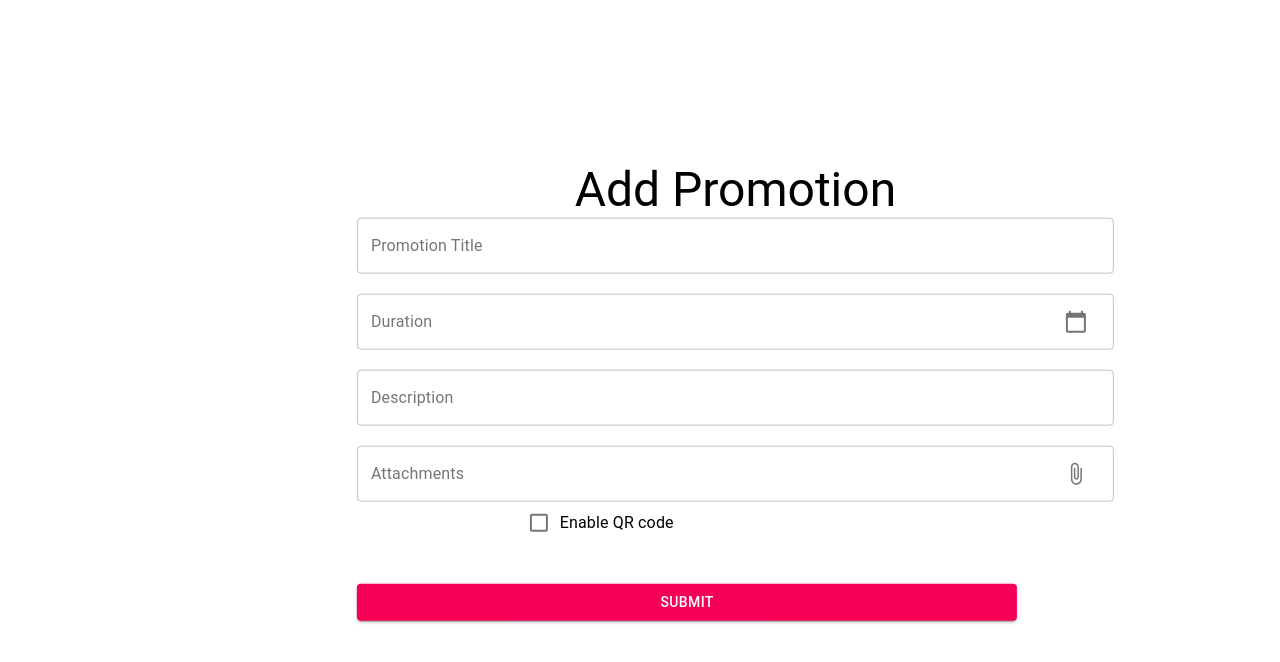
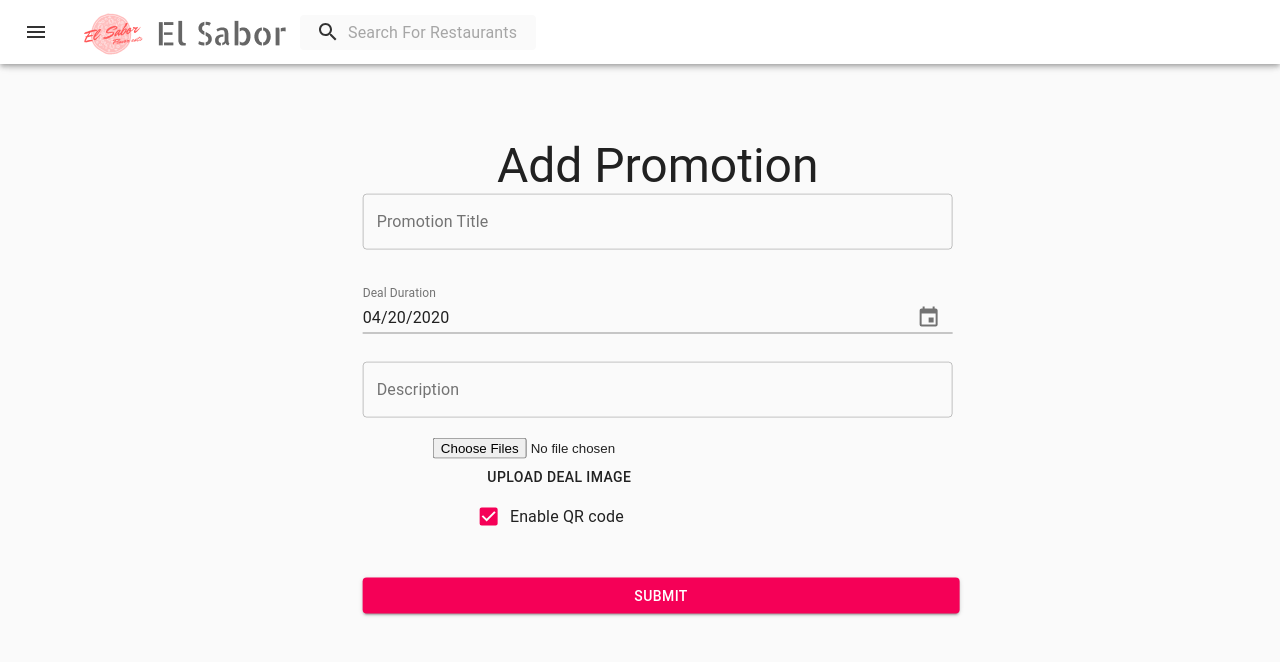
Before and after one commit to osagieomigie/elsabor, a React (Create React App) app in the folder frontend/: page /addCoupon in a window 1280 px wide. Shown: the top 662 px of the page. Built offline with nearby package versions, Linux system fonts and the light colour scheme.

Commit message:
Added the image upload and time setting input

```diff
--- a/frontend/src/components/couponForm.js
+++ b/frontend/src/components/couponForm.js
@@ -1,18 +1,20 @@
-import React from 'react';
+import React, { useState } from 'react';
 import { makeStyles } from '@material-ui/core/styles';
 import TextField from '@material-ui/core/TextField';
-import { Typography, FormControlLabel, Checkbox, Button, IconButton } from '@material-ui/core';
-import AttachFileRoundedIcon from '@material-ui/icons/AttachFileRounded';
-import CalendarTodayIcon from '@material-ui/icons/CalendarToday';
-import PhotoCamera from '@material-ui/icons/PhotoCamera';
+import { Typography, FormControlLabel, Checkbox, Button } from '@material-ui/core';
+import { storage } from "../firebase/firebase.js";
+import PersistentDrawerLeft from "./searchHeader.js";
+import DateFnsUtils from "@date-io/date-fns";
+import { KeyboardDatePicker, MuiPickersUtilsProvider } from "@material-ui/pickers";
+import 'date-fns';
 
 
 const useStyles = makeStyles ((theme) => ({
-    root: {
+    divRoot: {
         margin: theme.spacing(1),
         width: '50ch',
-        position: 'absolute', left: '45%', top: '45%',
-        transform: 'translate(-45%, -45%)',
+        position: 'absolute', left: '40%', top: '40%',
+        transform: 'translate(-40%, -40%)',
     },
     title: {
         position: 'relative', left: '25%',
@@ -30,49 +32,131 @@ const useStyles = makeStyles ((theme) => ({
         justifyContent: 'left',
     },
     submitButton: {
-        width: '83ch',
+        width: '75ch',
     },
     buttonDivider: {
         paddingTop: '40px',
     },
-
 }));
 
 export default function CouponForm() {
     const classes = useStyles();
 
-    const attachmentButton = () => (
-            <IconButton>
-                <AttachFileRoundedIcon />
-            </IconButton>
-    )
+  const allInputs = { imgUrl: "" };
+  const [imageAsFile, setImageAsFile] = useState("");
+  const [imageAsUrl, setImageAsUrl] = useState(allInputs);
+
+  console.log(imageAsFile);
+  const handleImageAsFile = (e) => {
+    const image = e.target.files[0];
+    setImageAsFile((imageFile) => image);
+  };
+
+  // in this function we would handle the firebase image upload and also the adding deal from the textFields
+  const handleFireBaseUpload = (e) => {
+    e.preventDefault();
+    console.log("start of upload");
+
+    if (imageAsFile === "") {
+      console.log(`not an image, the image file is a ${typeof imageAsFile}`);
+    }
+    const uploadTask = storage
+      .ref(`/images/${imageAsFile.name}`)
+      .put(imageAsFile);
+    //initiates the firebase side uploading
+    uploadTask.on(
+      "state_changed",
+      (snapShot) => {
+        //takes a snap shot of the process as it is happening
+        console.log(snapShot);
+      },
+      (err) => {
+        //catches the errors
+        console.log(err);
+      },
+      () => {
+        // gets the functions from storage refences the image storage in firebase by the children
+        // gets the download url then sets the image from firebase as the value for the imgUrl key:
+        storage
+          .ref("images")
+          .child(imageAsFile.name)
+          .getDownloadURL()
+          .then((fireBaseUrl) => {
+            setImageAsUrl((prevObject) => ({
+              ...prevObject,
+              imgUrl: fireBaseUrl,
+            }));
+          });
+      }
+    );
+  };
+
+  // handling a date change
+  const [selectedDate, setSelectedDate] = React.useState(new Date('2020-04-20T21:11:54'));
+
+  const handleDateChange = (date) => {
+    setSelectedDate(date);
+  };
+
+  // handling a check box change (automatically checked)
+  const [checked, setChecked] = React.useState(true);
+
+  const handleCheckChange = (event) => {
+    setChecked(event.target.checked);
+  };
 
     return (
         <div className={classes.root}>
+            <PersistentDrawerLeft />
+            <div className={classes.divRoot}>
                 <Typography className={classes.title} variant="h3">Add Promotion</Typography>
                 <TextField className={classes.inputField} label="Promotion Title" variant="outlined" />
                 <div className={classes.fieldDivider}>
-                <TextField className={classes.inputField} label="Duration" variant="outlined"
-                InputProps={{endAdornment:
-                <IconButton>
-                    <CalendarTodayIcon />
-                </IconButton>}}/>
+                    <MuiPickersUtilsProvider utils={DateFnsUtils}>
+                            <KeyboardDatePicker
+                            disableToolbar
+                            variant="inline"
+                            format="MM/dd/yyyy"
+                            margin="normal"
+                            id="date-picker-inline"
+                            label="Deal Duration"
+                            className={classes.inputField}
+                            value={selectedDate}
+                            onChange={handleDateChange}
+                            KeyboardButtonProps={{
+                                'aria-label': 'change date',
+                            }}
+                            />
+                        </MuiPickersUtilsProvider>
                 </div>
                 <div className={classes.fieldDivider}>
                     <TextField className={classes.inputField} label="Description" variant = "outlined" />
                 </div>
                 <div className={classes.fieldDivider}>
-                <TextField className={classes.inputField} label="Attachments" variant="outlined"
-                    InputProps={{endAdornment:
-                    <IconButton>
-                        <AttachFileRoundedIcon />
-                    </IconButton>}}/>
+                    <input
+                    accept="image/*"
+                    className={classes.input}
+                    id="raised-button-file"
+                    multiple
+                    type="file"
+                    onChange={handleImageAsFile}
+                    />
+                    <label htmlFor="raised-button-file">
+                    <Button component="span" className={classes.button}>
+                        Upload Deal Image
+                    </Button>
+                    </label>
                 </div>
                 <div className={classes.bottomDivider}>
-                <FormControlLabel control={<Checkbox name="checkQR" />} label="Enable QR code" />
+                    <FormControlLabel
+                    control={<Checkbox name="checkQR"
+                    checked={checked} onChange={handleCheckChange}
+                    inputProps={{ 'aria-label': 'primary checkbox' }}  />}
+                    label="Enable QR code" />
                 </div>
                 <div className={classes.buttonDivider}>
-                <Button className={classes.submitButton} variant="contained" color="secondary">Submit</Button>
+                    <Button className={classes.submitButton} variant="contained" color="secondary" onClick={handleFireBaseUpload}>Submit</Button>
+                </div>
             </div>
         </div>
 
```
Lines whose indentation alone changed are shown as unchanged.
